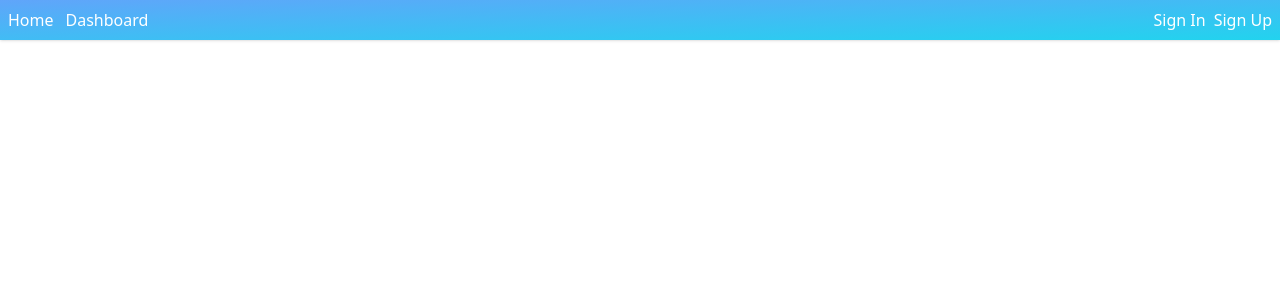
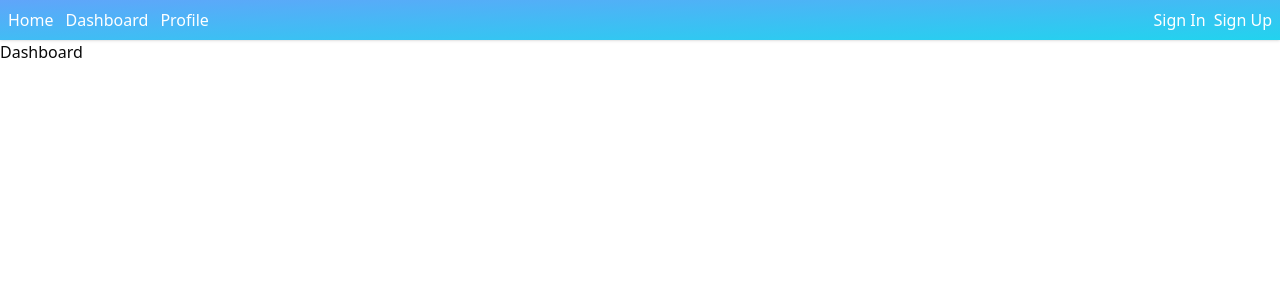
Before and after one commit to chaad98/full_auth_stack, a Next.js app in the folder apps/frontend/: page /dashboard in a window 1280 px wide. Shown: the top 300 px of the page. Built offline with nearby package versions, Linux system fonts and the light colour scheme; no server answers.

Commit message:
Implemented middleware and protecting the page route

```diff
--- a/apps/frontend/src/app/dashboard/page.tsx
+++ b/apps/frontend/src/app/dashboard/page.tsx
@@ -3,7 +3,7 @@ import React, { PropsWithChildren } from "react";
 type Props = PropsWithChildren;
 
 const Dashboard = (props: Props) => {
-  return <div>{props.children}</div>;
+  return <div>Dashboard</div>;
 };
 
 export default Dashboard;
--- /dev/null
+++ b/apps/frontend/src/app/profile/page.tsx
@@ -0,0 +1,9 @@
+import React, { PropsWithChildren } from "react";
+
+type Props = PropsWithChildren;
+
+const ProfilePage = (props: Props) => {
+  return <div>ProfilePage</div>;
+};
+
+export default ProfilePage;
--- a/apps/frontend/src/components/ui/navBar.tsx
+++ b/apps/frontend/src/components/ui/navBar.tsx
@@ -6,7 +6,8 @@ const NavBar = () => {
   return (
     <div className="p-2 shadow flex gap-3 bg-gradient-to-br from-blue-400 to-cyan-400 text-white">
       <Link href={"/"}>Home</Link>
-      <Link href={"/dasboard"}>Dashboard</Link>
+      <Link href={"/dashboard"}>Dashboard</Link>
+      <Link href={"/profile"}>Profile</Link>
       <SignInButton />
     </div>
   );
```
Also changed, not shown: apps/frontend/src/middleware.ts (added, +16 -0 lines).
